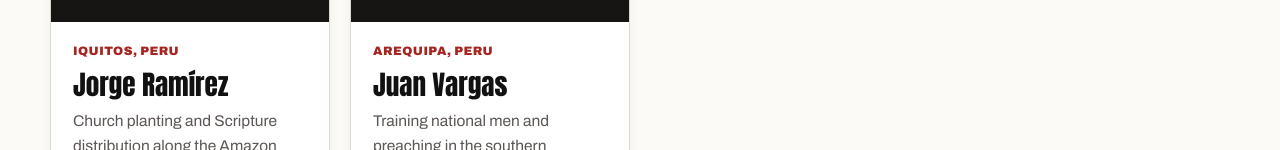
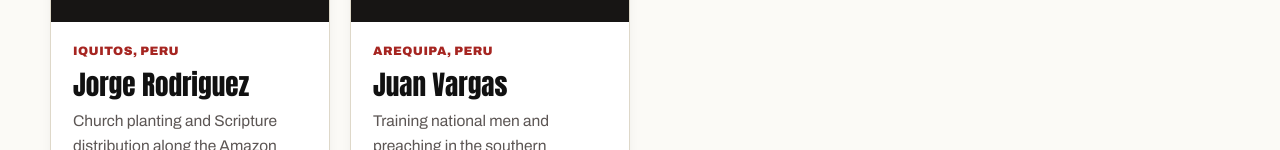
Before and after one commit to edesent/ibmperu-redesign, a Next.js app: page /missionaries in a window 1280 px wide. Shown: the part 802-952 px from the top of the page. Built offline with nearby package versions, Linux system fonts and the light colour scheme; no server answers.

Commit message:
Changed Jorge Ramirez missionary name to Jorge Rodriguez

```diff
--- a/content/missionaries.ts
+++ b/content/missionaries.ts
@@ -115,7 +115,7 @@ export const missionaries: Missionary[] = [
   {
     placeholder: true,
     slug: "jorge-ramirez",
-    name: "Jorge Ramírez",
+    name: "Jorge Rodriguez",
     field: "Iquitos, Peru",
     sentBy: "Iglesia Bautista El Lindero Antiguo",
     since: "2019",
```
